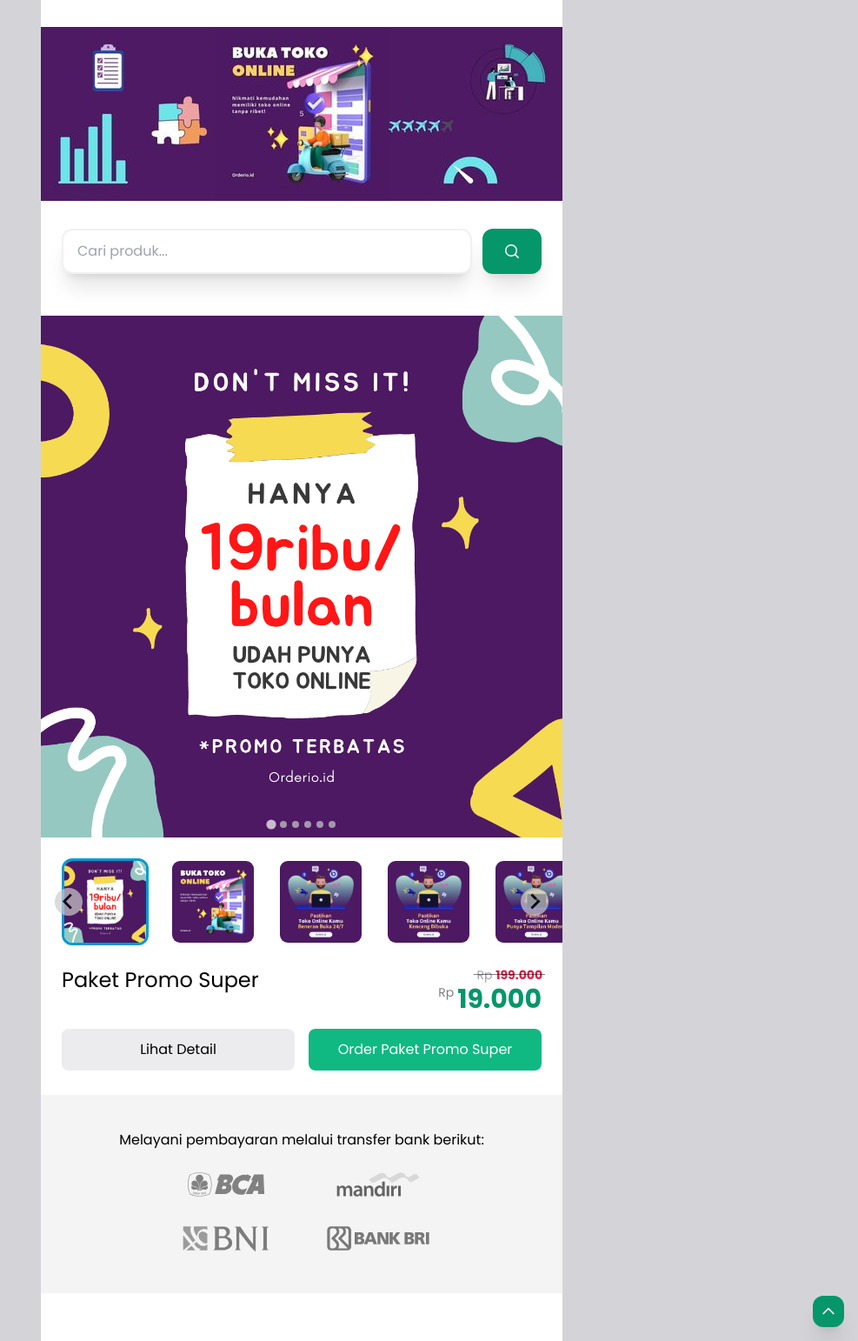
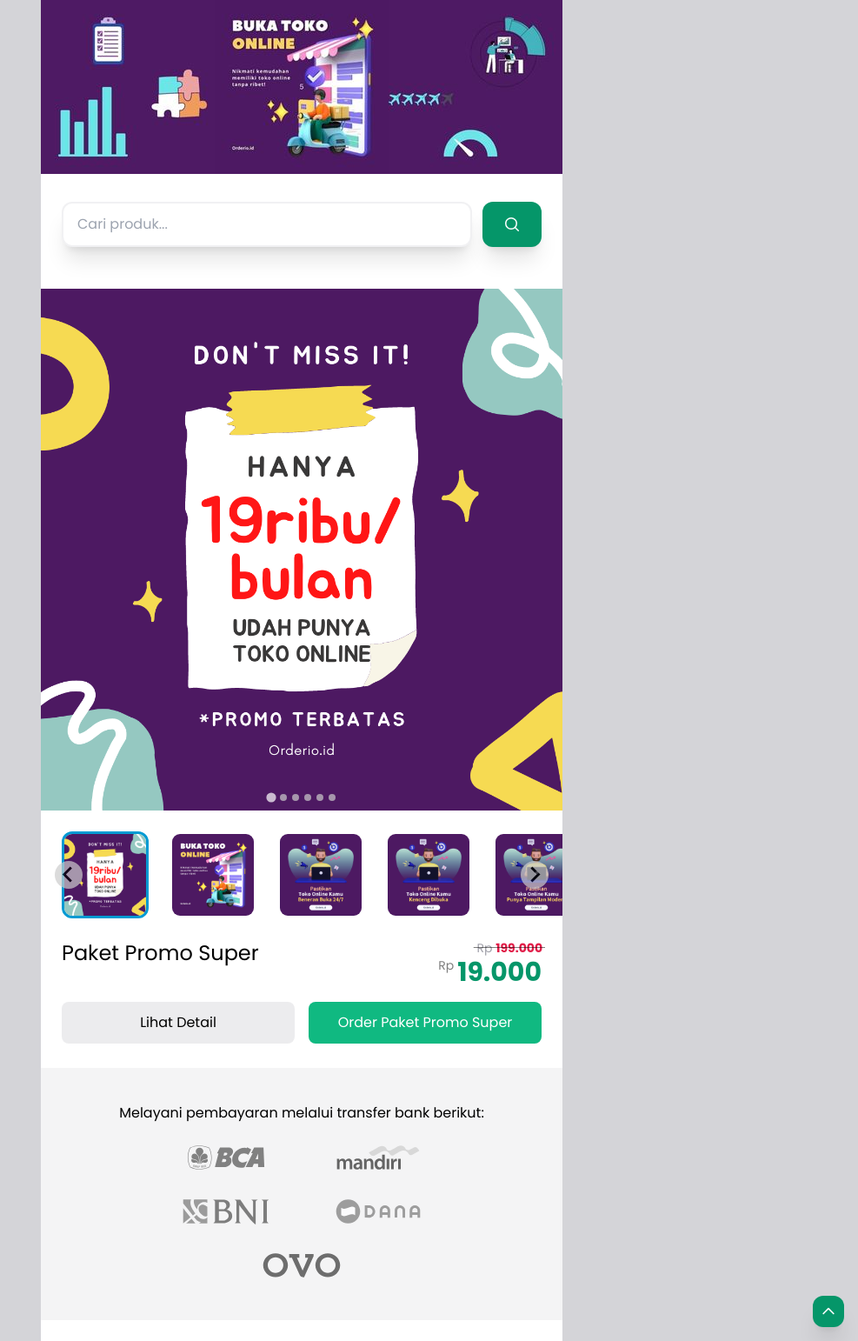
Before and after one commit to haloorderio/haloorderio.github.io, a Jekyll site: the page built from index.html, in a window 1280 px wide. Shown: the whole page at 87% size, without its empty margins (293-1280 px from the left). Built offline with Jekyll 4.4.1, drawn with Linux system fonts in a browser that asks for light colours.

Commit message:
Update default.html

```diff
--- a/_layouts/default.html
+++ b/_layouts/default.html
@@ -61,13 +61,13 @@
 						<img src="{{ site.url }}/assets/img/payment-bca.svg" alt="BCA" width="120" height="30" class="object-contain mx-auto py-4" />
 						<img src="{{ site.url }}/assets/img/payment-mandiri.svg" alt="Mandiri" width="120" height="30" class="object-contain mx-auto py-4" />
 						<img src="{{ site.url }}/assets/img/payment-bni.svg" alt="BNI" width="120" height="30" class="object-contain mx-auto py-4" />
-						<img src="{{ site.url }}/assets/img/payment-bri.svg" alt="BRI" width="120" height="30" class="object-contain mx-auto py-4" />
-						<!-- <img src="{{ site.url }}/assets/img/payment-bsi.svg" alt="BSI" width="120" height="30" class="object-contain mx-auto py-4" />
+						<img src="{{ site.url }}/assets/img/payment-dana.svg" alt="Dana" width="120" height="30" class="object-contain mx-auto py-4" />
+						<img src="{{ site.url }}/assets/img/payment-ovo.svg" alt="Ovo" width="120" height="30" class="object-contain mx-auto py-4" />
+						<!-- <img src="{{ site.url }}/assets/img/payment-bri.svg" alt="BRI" width="120" height="30" class="object-contain mx-auto py-4" />
+						<img src="{{ site.url }}/assets/img/payment-bsi.svg" alt="BSI" width="120" height="30" class="object-contain mx-auto py-4" />
 						<img src="{{ site.url }}/assets/img/payment-bankjateng.svg" alt="Bank Jateng" width="120" height="30" class="object-contain mx-auto py-4" />
 						<img src="{{ site.url }}/assets/img/payment-maybank.svg" alt="Maybank" width="120" height="30" class="object-contain mx-auto py-4" />
 						<img src="{{ site.url }}/assets/img/payment-linkaja.svg" alt="LinkAja" width="120" height="30" class="object-contain mx-auto py-4" />
-						<img src="{{ site.url }}/assets/img/payment-dana.svg" alt="Dana" width="120" height="30" class="object-contain mx-auto py-4" />
-						<img src="{{ site.url }}/assets/img/payment-ovo.svg" alt="Ovo" width="120" height="30" class="object-contain mx-auto py-4" />
 						<img src="{{ site.url }}/assets/img/payment-gopay.svg" alt="Gopay" width="120" height="30" class="object-contain mx-auto py-4" /> -->
 					</div>
 				</div>
```
